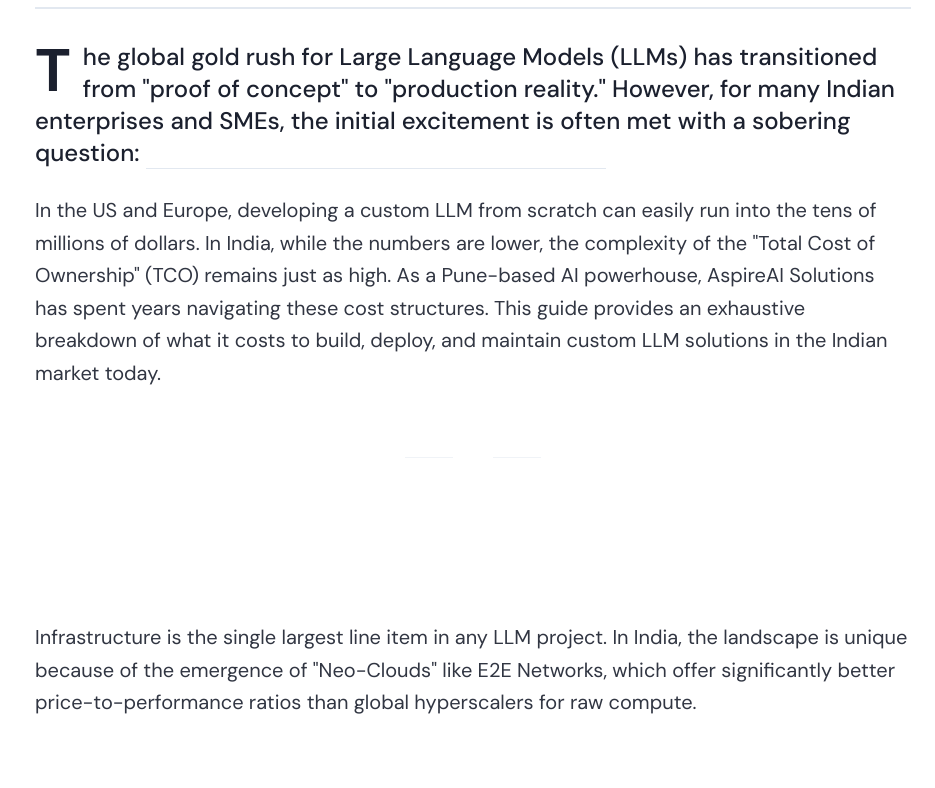
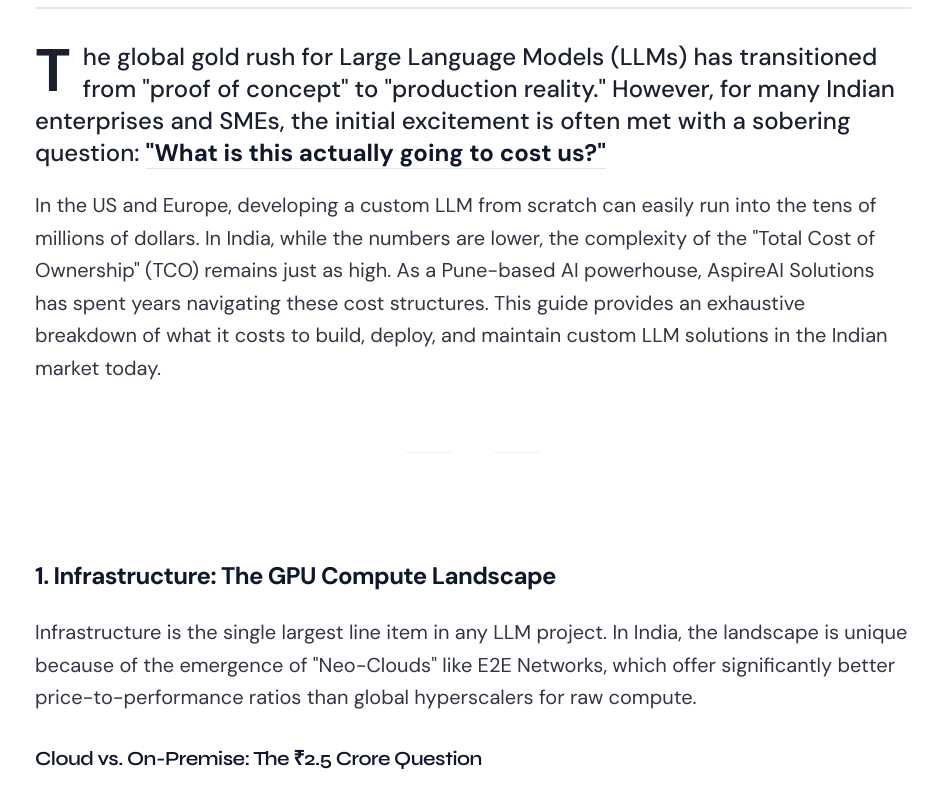
Before and after one commit to sumitb2015/aspireai, a Next.js app: page /blog/cost-custom-llm-development-india in a window 1280 px wide. Shown: the part 960-1748 px from the top of the page, without its empty margins (345-1280 px from the left). Built offline with nearby package versions, Linux system fonts and the light colour scheme.

Commit message:
fix: blog hyperlinks visibility and excessive paragraph spacing

```diff
--- a/app/blog/[slug]/page.tsx
+++ b/app/blog/[slug]/page.tsx
@@ -31,6 +31,12 @@
   if (!post) {
     notFound();
   }
+
+  // Pre-process content to remove empty paragraph tags and normalize spacing
+  const cleanContent = post.content
+    .replace(/<p>\s*<\/p>/g, '')
+    .replace(/<p><br\s*\/?><\/p>/g, '')
+    .replace(/\n{3,}/g, '\n\n');
 
   // Helper to detect first paragraph
   let pCount = 0;
@@ -101,7 +107,25 @@
                 </div>
               </div>
               <div className="max-w-4xl">
-                <div className="prose prose-invert prose-cyan max-w-none">
+                <style dangerouslySetInnerHTML={{ __html: `
+                  .prose a {
+                    color: #2563eb !important;
+                    text-decoration: underline !important;
+                    text-underline-offset: 4px !important;
+                    transition: color 0.2s !important;
+                  }
+                  .prose a:hover {
+                    color: #1d4ed8 !important;
+                  }
+                  .prose p {
+                    margin-top: 0 !important;
+                    margin-bottom: 1.25rem !important;
+                  }
+                  .prose p + p {
+                    margin-top: 0 !important;
+                  }
+                ` }} />
+                <div className="prose prose-slate max-w-none">
                   <div className="text-foreground/90 text-[1.15rem] md:text-[1.25rem] leading-[1.8] font-dmSans font-light">
                       <ReactMarkdown
                         remarkPlugins={[remarkGfm]}
@@ -114,20 +138,29 @@
                             <h3 className="text-xl md:text-2xl font-dmSans font-bold text-text-primary pt-10 mb-6 tracking-tight" {...props} />
                           ),
                           p: ({node, ...props}) => {
+                            // Bug 2: Remove empty paragraph tags
+                            if (!props.children || (Array.isArray(props.children) && props.children.length === 0)) return null;
+
                             pCount++;
                             const isLede = pCount === 1;
                             return (
                               <p
-                                className={`mb-6 leading-relaxed ${
+                                className={`mt-0 mb-5 leading-relaxed ${
                                   isLede
-                                    ? "text-xl md:text-2xl font-dmSans font-medium text-text-primary leading-[1.6] mb-12 opacity-100 first-letter:text-6xl first-letter:font-bold first-letter:text-accent-primary first-letter:mr-3 first-letter:float-left first-letter:leading-[1]"
+                                    ? "text-xl md:text-2xl font-dmSans font-medium text-text-primary leading-[1.6] mb-10 opacity-100 first-letter:text-6xl first-letter:font-bold first-letter:text-accent-primary first-letter:mr-3 first-letter:float-left first-letter:leading-[1]"
                                     : "opacity-90"
                                 }`}
                                 {...props}
                               />
                             );
                           },
-                          strong: ({node, ...props}) => <strong className="font-bold text-white opacity-100 border-b border-accent-primary/30" {...props} />,
+                          a: ({node, ...props}) => (
+                            <a
+                              className="text-blue-600 underline decoration-2 underline-offset-2 hover:text-blue-800 transition-colors font-medium"
+                              {...props}
+                            />
+                          ),
+                          strong: ({node, ...props}) => <strong className="font-bold text-text-primary opacity-100 border-b border-accent-primary/30" {...props} />,
                           ul: ({node, ...props}) => <ul className="list-none ml-0 my-8 space-y-4" {...props} />,
                           li: ({node, ...props}) => (
                             <li className="flex gap-4 items-start pl-0">
@@ -158,7 +191,7 @@
                           ),
                         }}
                       >
-                        {post.content}
+                        {cleanContent}
                       </ReactMarkdown>
                   </div>
                 </div>
--- a/package.json
+++ b/package.json
@@ -37,6 +37,8 @@
     "@types/react": "^18.2.61",
     "@types/react-dom": "^18.2.19",
     "autoprefixer": "^10.4.18",
+    "eslint": "9.39.4",
+    "eslint-config-next": "16.2.4",
     "postcss": "^8.4.35",
     "tailwindcss": "^3.4.1",
     "typescript": "^5.3.3"
```
Also changed, not shown: 1 other file (tests, documents, lock files or other folders).
